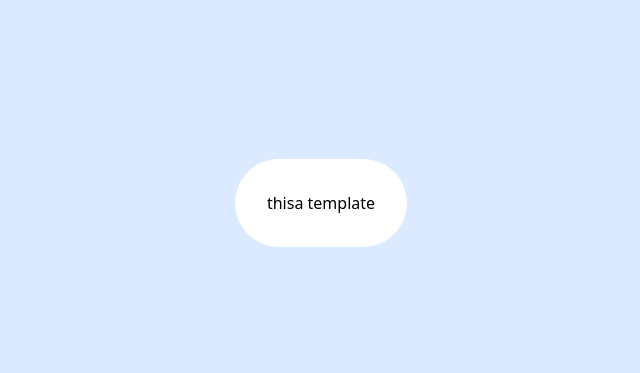
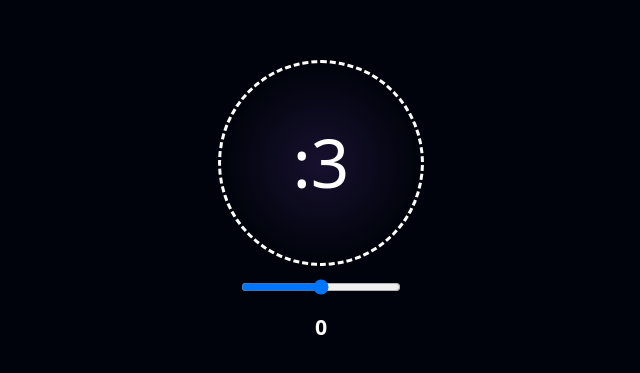
Before and after one commit to tulza/vite-react-tail-deploy, a React (Vite) app: page / in a window 1280 px wide. Shown: the part 197-570 px from the top of the page, without its empty margins (319-959 px from the left). Built offline with nearby package versions, Linux system fonts and the light colour scheme.

Commit message:
update template ui

```diff
--- a/src/Components/Template.jsx
+++ b/src/Components/Template.jsx
@@ -1,10 +1,33 @@
-import React from "react";
+import { motion } from "framer-motion";
+import React, { Fragment, useEffect, useState } from "react";
 
 const Template = () => {
+  const [rotate, setRotate] = useState(0);
+  useEffect(() => {
+    console.log(rotate);
+  }, [rotate]);
   return (
-    <div className="flex justify-center align-middle bg-white p-8 rounded-full">
-      <h1> thisa template</h1>
-    </div>
+    <Fragment>
+      <div className="flex flex-col justify-center text-white gap-4">
+        <motion.div
+          animate={{ rotate }}
+          className="radical-limination-circle outline-dashed w-[200px]  outline-white flex justify-center items-center aspect-square text-white p-8 rounded-full"
+        >
+          <h1 className="text-5xl">:3</h1>
+        </motion.div>
+        <input
+          className="mx-5"
+          type="range"
+          min={-180}
+          max={180}
+          value={rotate}
+          onChange={(e) => {
+            setRotate(parseFloat(e.target.value) || 0);
+          }}
+        />
+        <p className="text-xl font-bold text-center">{rotate}</p>
+      </div>
+    </Fragment>
   );
 };
 
--- a/src/style/styles.css
+++ b/src/style/styles.css
@@ -3,5 +3,13 @@
 @tailwind utilities;
 
 #root {
-  @apply bg-blue-100 h-[100vh] flex justify-center items-center;
+  @apply bg-background h-[100vh] flex justify-center items-center;
 }
+
+.radical-limination-circle {
+  background: radial-gradient(
+    circle at center,
+    hsla(263, 45%, 35%, 30%) 0%,
+    hsla(273, 44%, 50%, 0%) 70%
+  );
+}
--- a/tailwind.config.js
+++ b/tailwind.config.js
@@ -3,8 +3,23 @@ export default {
   content: ["./src/**/*.{js,jsx,ts,tsx}", "./index.html"],
 
   theme: {
+    fontSize: {
+      sm: "0.750rem",
+      base: "1rem",
+      xl: "1.333rem",
+      "2xl": "1.777rem",
+      "3xl": "2.369rem",
+      "4xl": "3.158rem",
+      "5xl": "4.210rem",
+    },
     extend: {
-      colors: {},
+      colors: {
+        text: "#e1e6f4",
+        background: "#00030b",
+        primary: "#9daad9",
+        secondary: "#4f3180",
+        accent: "#8547b8",
+      },
       screens: {},
       fontFamily: {},
       transitionProperty: {},
```
